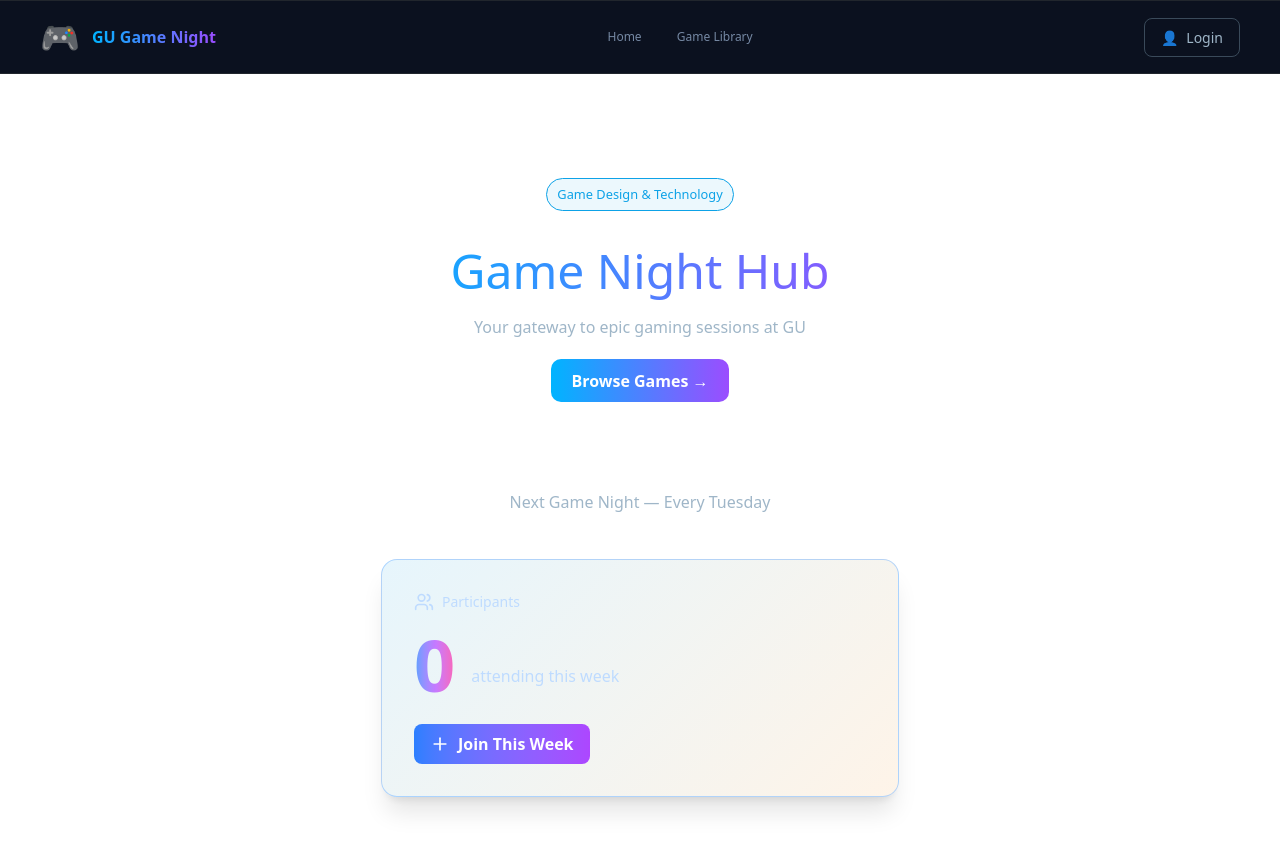
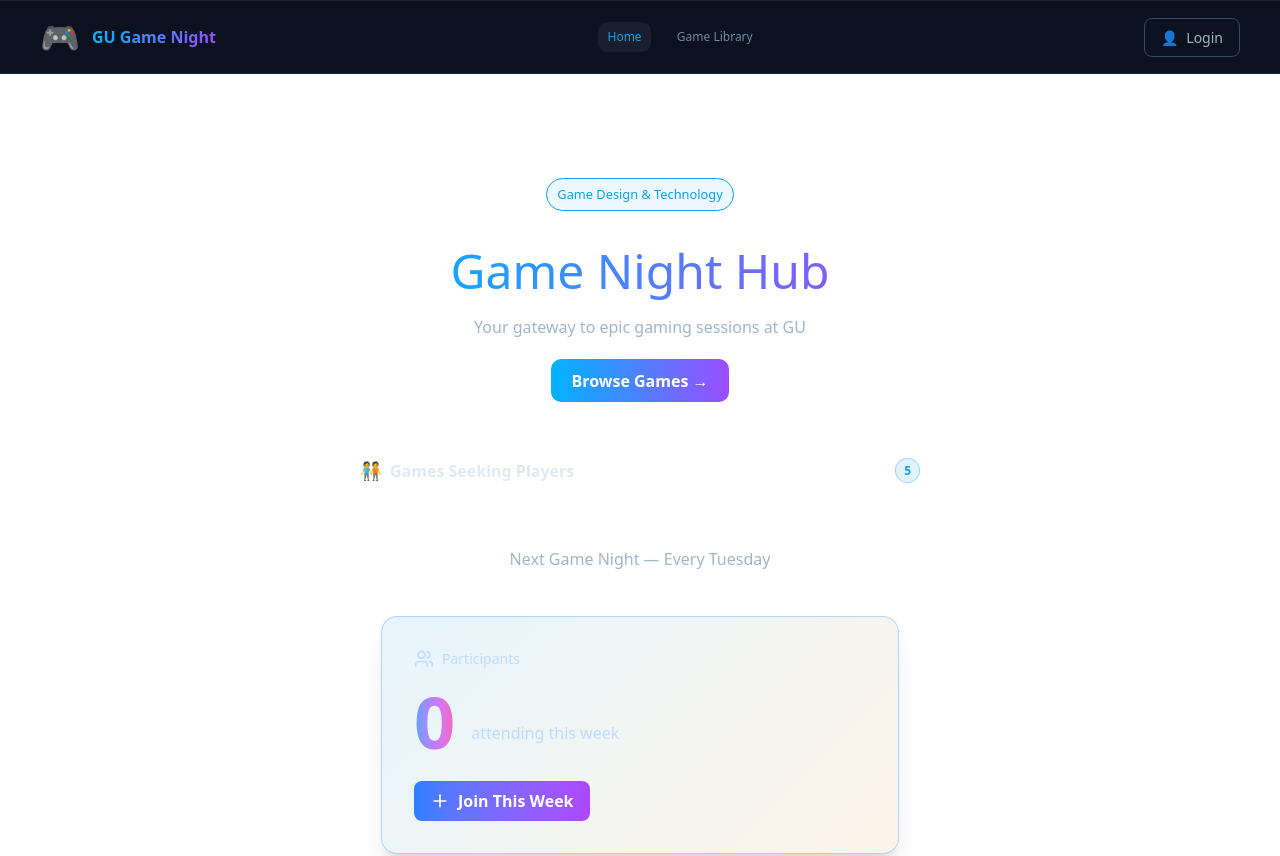
Before and after one commit to ansbilalgit/piasta-net-frontend, a Next.js app: page / in a window 1280 px wide. Shown: the top 856 px of the page. Built offline with nearby package versions, Linux system fonts and the light colour scheme.

Commit message:
Added navigation colors & GE counter

```diff
--- /dev/null
+++ b/app/components/EventCounter.tsx
@@ -0,0 +1,19 @@
+import type { ReactNode } from "react";
+
+type EventCounterProps = {
+	icon: ReactNode;
+	label: string;
+	count: number | string;
+};
+
+export function EventCounter({ icon, label, count }: EventCounterProps) {
+	return (
+		<div className="event-counter">
+			<div className="event-counter-left">
+				<span className="event-counter-icon">{icon}</span>
+				<span className="event-counter-label">{label}</span>
+			</div>
+			<span className="event-counter-badge">{count}</span>
+		</div>
+	);
+}
--- a/app/components/header.tsx
+++ b/app/components/header.tsx
@@ -1,6 +1,10 @@
-import { Serializer } from "v8"
+"use client";
+
+import { usePathname } from "next/navigation";
 
 export function Header() {
+  const pathname = usePathname();
+
   return (
     <header className="header">
         <div className="header-content">
@@ -10,8 +14,8 @@ export function Header() {
             </div>
 
         <nav className="header-links">
-            <a href="/" className="nav-link">Home</a>
-            <a href="/games" className="nav-link">Game Library</a>
+            <a href="/" className={`nav-link ${pathname === "/" ? "is-active" : ""}`}>Home</a>
+            <a href="/games" className={`nav-link ${pathname?.startsWith("/games") ? "is-active" : ""}`}>Game Library</a>
         </nav>
         <div className="header-right">
             <a href="/login" className="login-btn">
--- a/app/globals.css
+++ b/app/globals.css
@@ -100,9 +100,56 @@
   color: #0da2e7;
 }
 
+.nav-link.is-active {
+  background: rgba(255,255,255,0.06);
+  color: #0da2e7;
+}
+
 .nav-link:focus {  /* Trying to get the selected tab to be colored */
   color: #0da2e7;
   outline: none;
+}
+
+.event-counter {
+  display: flex;
+  align-items: center;
+  justify-content: space-between;
+  gap: 0.75rem;
+  color: #e2e8f0;
+}
+
+.event-counter-left {
+  display: flex;
+  align-items: center;
+  gap: 0.5rem;
+  font-size: 1rem;
+  font-weight: 600;
+}
+
+.event-counter-icon {
+  display: inline-flex;
+  align-items: center;
+  justify-content: center;
+  font-size: 1.1rem;
+  line-height: 1;
+}
+
+.event-counter-badge {
+  display: inline-flex;
+  align-items: center;
+  justify-content: center;
+  min-width: 1.5rem;
+  padding: 0.15rem 0.5rem;
+  border-radius: 999px;
+  font-size: 0.75rem;
+  font-weight: 600;
+  color: #0da2e7;
+  background: rgba(13, 162, 231, 0.12);
+  border: 1px solid rgba(13, 162, 231, 0.35);
+}
+
+.event-counter-section {
+  margin: 0.5rem 0 1.5rem;
 }
 
 .header-top {
--- a/app/page.tsx
+++ b/app/page.tsx
@@ -1,4 +1,5 @@
 import { ParticipantCounter } from "./components/ParticipantsCard";
+import { EventCounter } from "./components/EventCounter";
 
 export default function HomePage() {
   return (
@@ -10,6 +11,10 @@ export default function HomePage() {
         <a href="/games" className="btn-cta">Browse Games →</a>
       </section>
 
+      <section className="event-counter-section">
+        <EventCounter icon="🧑‍🤝‍🧑" label="Games Seeking Players" count={5} />
+      </section>
+
       <section className="next-game">
         <h3>Next Game Night — Every Tuesday</h3>
         <div className="next-card">
```
